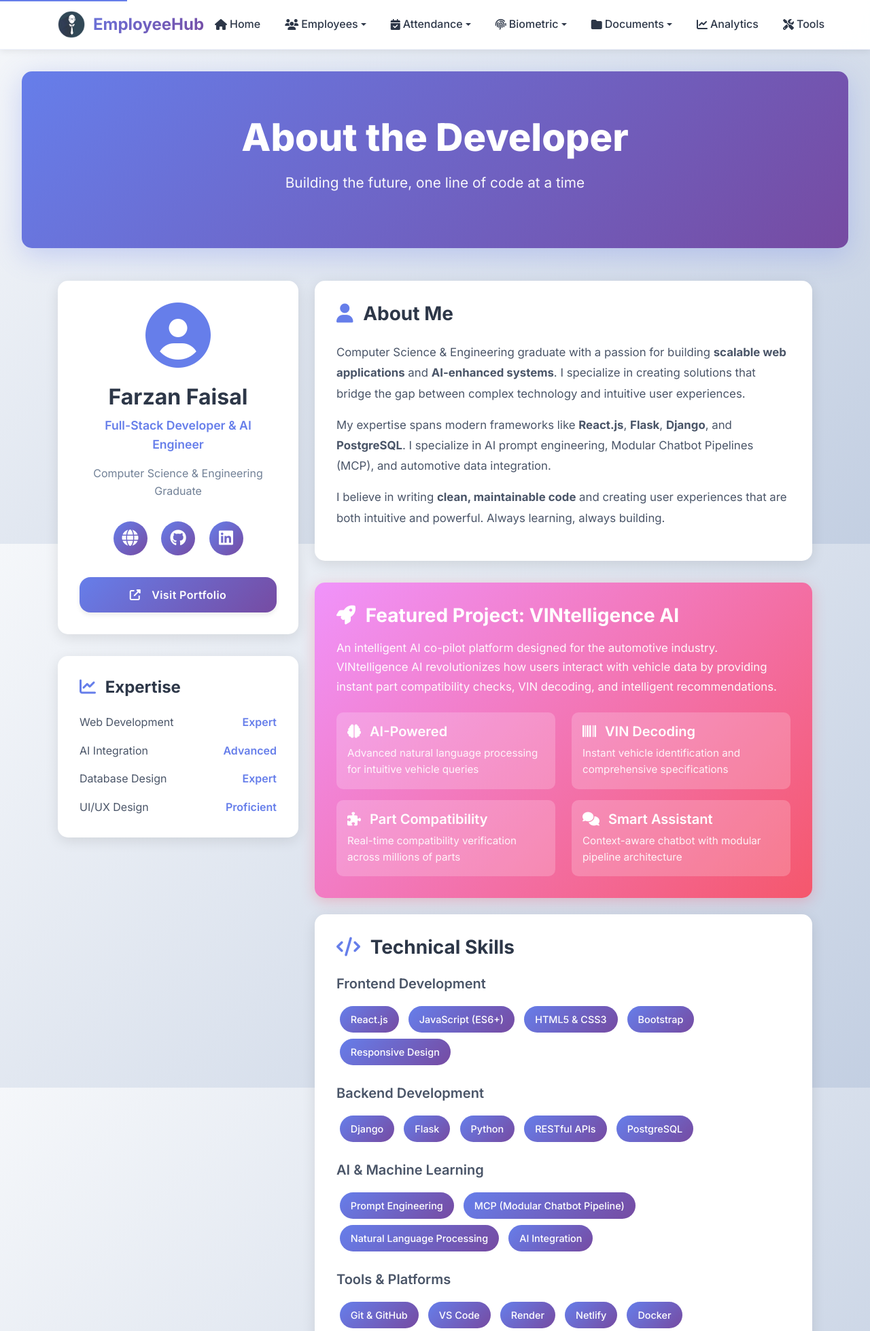
After one commit to farzanfaizal/EMPLOYEEHUB, a Django app: page /about in a window 1280 px wide. The commit adds this page. Shown: the top 1958 px of the page at 68% size. Run offline with Django 4.2, Linux system fonts and the light colour scheme.

Commit message:
Add professional About page with developer portfolio
- Create comprehensive About page showcasing developer Farzan Faisal
- Feature VINtelligence AI project (renamed from AuriX) with detailed description
- Display technical skills: React.js, Django, Flask, PostgreSQL, AI/MCP
- Include portfolio link: https://im-farzan.netlify.app/
- Add development philosophy and expertise sections
- Connect footer About link to new /about route
- Professional gradient design with interactive elements

The About page highlights the developer's expertise in full-stack development,
AI integration, and automotive technology solutions.

🤖 Generated with [Claude Code](https://claude.com/claude-code)

Co-Authored-By: Claude <noreply@anthropic.com>

```diff
--- /dev/null
+++ b/emp_app/templates/about.html
@@ -0,0 +1,315 @@
+{% extends 'base.html' %}
+{% load static %}
+
+{% block title %}About the Developer - EmployeeHub{% endblock %}
+
+{% block extra_css %}
+<style>
+    .about-hero {
+        background: linear-gradient(135deg, #667eea 0%, #764ba2 100%);
+        color: white;
+        padding: 4rem 0;
+        margin-bottom: 3rem;
+        border-radius: 15px;
+        box-shadow: 0 10px 40px rgba(102, 126, 234, 0.3);
+    }
+
+    .about-card {
+        background: white;
+        border-radius: 15px;
+        padding: 2rem;
+        box-shadow: 0 5px 20px rgba(0,0,0,0.1);
+        margin-bottom: 2rem;
+        transition: transform 0.3s ease;
+    }
+
+    .about-card:hover {
+        transform: translateY(-5px);
+        box-shadow: 0 10px 30px rgba(0,0,0,0.15);
+    }
+
+    .skill-badge {
+        display: inline-block;
+        background: linear-gradient(135deg, #667eea 0%, #764ba2 100%);
+        color: white;
+        padding: 0.5rem 1rem;
+        border-radius: 25px;
+        margin: 0.3rem;
+        font-size: 0.9rem;
+        font-weight: 500;
+    }
+
+    .project-card {
+        background: linear-gradient(135deg, #f093fb 0%, #f5576c 100%);
+        color: white;
+        padding: 2rem;
+        border-radius: 15px;
+        margin-bottom: 1.5rem;
+        box-shadow: 0 5px 20px rgba(245, 87, 108, 0.3);
+    }
+
+    .social-link {
+        display: inline-block;
+        width: 50px;
+        height: 50px;
+        line-height: 50px;
+        text-align: center;
+        border-radius: 50%;
+        background: linear-gradient(135deg, #667eea 0%, #764ba2 100%);
+        color: white;
+        font-size: 1.5rem;
+        margin: 0.5rem;
+        transition: all 0.3s ease;
+        text-decoration: none;
+    }
+
+    .social-link:hover {
+        transform: scale(1.1);
+        box-shadow: 0 5px 15px rgba(102, 126, 234, 0.4);
+        color: white;
+    }
+
+    .timeline-item {
+        border-left: 3px solid #667eea;
+        padding-left: 2rem;
+        margin-bottom: 2rem;
+        position: relative;
+    }
+
+    .timeline-item::before {
+        content: '';
+        position: absolute;
+        left: -8px;
+        top: 0;
+        width: 13px;
+        height: 13px;
+        border-radius: 50%;
+        background: #667eea;
+    }
+</style>
+{% endblock %}
+
+{% block content %}
+<section class="page-container">
+    <!-- Hero Section -->
+    <div class="about-hero text-center">
+        <div class="container">
+            <h1 class="display-4 mb-3" style="font-weight: 800;">About the Developer</h1>
+            <p class="lead" style="font-size: 1.3rem; opacity: 0.95;">Building the future, one line of code at a time</p>
+        </div>
+    </div>
+
+    <div class="container">
+        <div class="row">
+            <!-- Main Profile Card -->
+            <div class="col-lg-4 mb-4">
+                <div class="about-card text-center">
+                    <div class="mb-4">
+                        <i class="fas fa-user-circle" style="font-size: 6rem; color: #667eea;"></i>
+                    </div>
+                    <h2 style="font-weight: 700; color: #2d3748;">Farzan Faisal</h2>
+                    <p style="color: #667eea; font-weight: 600; font-size: 1.1rem;">Full-Stack Developer & AI Engineer</p>
+                    <p style="color: #718096; margin-bottom: 1.5rem;">Computer Science & Engineering Graduate</p>
+
+                    <!-- Social Links -->
+                    <div class="mt-4">
+                        <a href="https://im-farzan.netlify.app/" target="_blank" class="social-link" aria-label="Portfolio">
+                            <i class="fas fa-globe"></i>
+                        </a>
+                        <a href="https://github.com/farzanfaizal" target="_blank" class="social-link" aria-label="GitHub">
+                            <i class="fab fa-github"></i>
+                        </a>
+                        <a href="https://linkedin.com/in/farzan-faisal" target="_blank" class="social-link" aria-label="LinkedIn">
+                            <i class="fab fa-linkedin"></i>
+                        </a>
+                    </div>
+
+                    <a href="https://im-farzan.netlify.app/" target="_blank" class="btn btn-gradient mt-4" style="width: 100%;">
+                        <i class="fas fa-external-link-alt me-2"></i> Visit Portfolio
+                    </a>
+                </div>
+
+                <!-- Quick Stats -->
+                <div class="about-card">
+                    <h4 style="font-weight: 700; color: #2d3748; margin-bottom: 1.5rem;">
+                        <i class="fas fa-chart-line me-2" style="color: #667eea;"></i> Expertise
+                    </h4>
+                    <div class="d-flex justify-content-between mb-3">
+                        <span style="color: #4a5568;">Web Development</span>
+                        <span style="color: #667eea; font-weight: 600;">Expert</span>
+                    </div>
+                    <div class="d-flex justify-content-between mb-3">
+                        <span style="color: #4a5568;">AI Integration</span>
+                        <span style="color: #667eea; font-weight: 600;">Advanced</span>
+                    </div>
+                    <div class="d-flex justify-content-between mb-3">
+                        <span style="color: #4a5568;">Database Design</span>
+                        <span style="color: #667eea; font-weight: 600;">Expert</span>
+                    </div>
+                    <div class="d-flex justify-content-between">
+                        <span style="color: #4a5568;">UI/UX Design</span>
+                        <span style="color: #667eea; font-weight: 600;">Proficient</span>
+                    </div>
+                </div>
+            </div>
+
+            <!-- Main Content -->
+            <div class="col-lg-8">
+                <!-- About Me -->
+                <div class="about-card">
+                    <h3 style="font-weight: 700; color: #2d3748; margin-bottom: 1.5rem;">
+                        <i class="fas fa-user me-2" style="color: #667eea;"></i> About Me
+                    </h3>
+                    <p style="color: #4a5568; line-height: 1.8; font-size: 1.05rem;">
+                        Computer Science & Engineering graduate with a passion for building <strong>scalable web applications</strong> and <strong>AI-enhanced systems</strong>.
+                        I specialize in creating solutions that bridge the gap between complex technology and intuitive user experiences.
+                    </p>
+                    <p style="color: #4a5568; line-height: 1.8; font-size: 1.05rem;">
+                        My expertise spans modern frameworks like <strong>React.js</strong>, <strong>Flask</strong>, <strong>Django</strong>, and <strong>PostgreSQL</strong>.
+                        I specialize in AI prompt engineering, Modular Chatbot Pipelines (MCP), and automotive data integration.
+                    </p>
+                    <p style="color: #4a5568; line-height: 1.8; font-size: 1.05rem;">
+                        I believe in writing <strong>clean, maintainable code</strong> and creating user experiences that are both intuitive and powerful.
+                        Always learning, always building.
+                    </p>
+                </div>
+
+                <!-- Featured Project -->
+                <div class="project-card">
+                    <h3 style="font-weight: 700; margin-bottom: 1rem;">
+                        <i class="fas fa-rocket me-2"></i> Featured Project: VINtelligence AI
+                    </h3>
+                    <p style="opacity: 0.95; line-height: 1.7; font-size: 1.05rem; margin-bottom: 1.5rem;">
+                        An intelligent AI co-pilot platform designed for the automotive industry. VINtelligence AI revolutionizes how users interact with vehicle data
+                        by providing instant part compatibility checks, VIN decoding, and intelligent recommendations.
+                    </p>
+                    <div class="row">
+                        <div class="col-md-6 mb-3">
+                            <div style="background: rgba(255,255,255,0.2); padding: 1rem; border-radius: 10px;">
+                                <h5 style="font-weight: 600; margin-bottom: 0.5rem;">
+                                    <i class="fas fa-brain me-2"></i> AI-Powered
+                                </h5>
+                                <p style="margin: 0; font-size: 0.95rem; opacity: 0.9;">
+                                    Advanced natural language processing for intuitive vehicle queries
+                                </p>
+                            </div>
+                        </div>
+                        <div class="col-md-6 mb-3">
+                            <div style="background: rgba(255,255,255,0.2); padding: 1rem; border-radius: 10px;">
+                                <h5 style="font-weight: 600; margin-bottom: 0.5rem;">
+                                    <i class="fas fa-barcode me-2"></i> VIN Decoding
+                                </h5>
+                                <p style="margin: 0; font-size: 0.95rem; opacity: 0.9;">
+                                    Instant vehicle identification and comprehensive specifications
+                                </p>
+                            </div>
+                        </div>
+                        <div class="col-md-6">
+                            <div style="background: rgba(255,255,255,0.2); padding: 1rem; border-radius: 10px;">
+                                <h5 style="font-weight: 600; margin-bottom: 0.5rem;">
+                                    <i class="fas fa-puzzle-piece me-2"></i> Part Compatibility
+                                </h5>
+                                <p style="margin: 0; font-size: 0.95rem; opacity: 0.9;">
+                                    Real-time compatibility verification across millions of parts
+                                </p>
+                            </div>
+                        </div>
+                        <div class="col-md-6">
+                            <div style="background: rgba(255,255,255,0.2); padding: 1rem; border-radius: 10px;">
+                                <h5 style="font-weight: 600; margin-bottom: 0.5rem;">
+                                    <i class="fas fa-comments me-2"></i> Smart Assistant
+                                </h5>
+                                <p style="margin: 0; font-size: 0.95rem; opacity: 0.9;">
+                                    Context-aware chatbot with modular pipeline architecture
+                                </p>
+                            </div>
+                        </div>
+                    </div>
+                </div>
+
+                <!-- Technical Skills -->
+                <div class="about-card">
+                    <h3 style="font-weight: 700; color: #2d3748; margin-bottom: 1.5rem;">
+                        <i class="fas fa-code me-2" style="color: #667eea;"></i> Technical Skills
+                    </h3>
+
+                    <div class="mb-4">
+                        <h5 style="color: #4a5568; font-weight: 600; margin-bottom: 1rem;">Frontend Development</h5>
+                        <span class="skill-badge">React.js</span>
+                        <span class="skill-badge">JavaScript (ES6+)</span>
+                        <span class="skill-badge">HTML5 & CSS3</span>
+                        <span class="skill-badge">Bootstrap</span>
+                        <span class="skill-badge">Responsive Design</span>
+                    </div>
+
+                    <div class="mb-4">
+                        <h5 style="color: #4a5568; font-weight: 600; margin-bottom: 1rem;">Backend Development</h5>
+                        <span class="skill-badge">Django</span>
+                        <span class="skill-badge">Flask</span>
+                        <span class="skill-badge">Python</span>
+                        <span class="skill-badge">RESTful APIs</span>
+                        <span class="skill-badge">PostgreSQL</span>
+                    </div>
+
+                    <div class="mb-4">
+                        <h5 style="color: #4a5568; font-weight: 600; margin-bottom: 1rem;">AI & Machine Learning</h5>
+                        <span class="skill-badge">Prompt Engineering</span>
+                        <span class="skill-badge">MCP (Modular Chatbot Pipeline)</span>
+                        <span class="skill-badge">Natural Language Processing</span>
+                        <span class="skill-badge">AI Integration</span>
+                    </div>
+
+                    <div>
+                        <h5 style="color: #4a5568; font-weight: 600; margin-bottom: 1rem;">Tools & Platforms</h5>
+                        <span class="skill-badge">Git & GitHub</span>
+                        <span class="skill-badge">VS Code</span>
+                        <span class="skill-badge">Render</span>
+                        <span class="skill-badge">Netlify</span>
+                        <span class="skill-badge">Docker</span>
+                    </div>
+                </div>
+
+                <!-- Development Philosophy -->
+                <div class="about-card">
+                    <h3 style="font-weight: 700; color: #2d3748; margin-bottom: 1.5rem;">
+                        <i class="fas fa-lightbulb me-2" style="color: #667eea;"></i> Development Philosophy
+                    </h3>
+
+                    <div class="timeline-item">
+                        <h5 style="color: #2d3748; font-weight: 600;">Clean Code</h5>
+                        <p style="color: #4a5568;">Write code that humans can read and understand. Prioritize clarity, maintainability, and documentation.</p>
+                    </div>
+
+                    <div class="timeline-item">
+                        <h5 style="color: #2d3748; font-weight: 600;">User-Centric Design</h5>
+                        <p style="color: #4a5568;">Every feature should solve a real problem. Focus on intuitive interfaces and seamless user experiences.</p>
+                    </div>
+
+                    <div class="timeline-item">
+                        <h5 style="color: #2d3748; font-weight: 600;">Continuous Learning</h5>
+                        <p style="color: #4a5568;">Technology evolves rapidly. Stay curious, experiment with new tools, and never stop improving.</p>
+                    </div>
+
+                    <div class="timeline-item" style="border-left: none; margin-bottom: 0;">
+                        <h5 style="color: #2d3748; font-weight: 600;">Scalable Solutions</h5>
+                        <p style="color: #4a5568; margin-bottom: 0;">Build systems that grow with user needs. Plan for scale, optimize for performance.</p>
+                    </div>
+                </div>
+
+                <!-- Contact -->
+                <div class="about-card text-center" style="background: linear-gradient(135deg, #667eea 0%, #764ba2 100%); color: white;">
+                    <h3 style="font-weight: 700; margin-bottom: 1rem;">
+                        <i class="fas fa-envelope me-2"></i> Let's Connect
+                    </h3>
+                    <p style="opacity: 0.95; margin-bottom: 1.5rem; font-size: 1.05rem;">
+                        Interested in collaboration or have a project in mind? Feel free to reach out!
+                    </p>
+                    <a href="https://im-farzan.netlify.app/" target="_blank" class="btn btn-light btn-lg">
+                        <i class="fas fa-paper-plane me-2"></i> Get in Touch
+                    </a>
+                </div>
+            </div>
+        </div>
+    </div>
+</section>
+{% endblock %}
--- a/emp_app/templates/base.html
+++ b/emp_app/templates/base.html
@@ -138,7 +138,7 @@
                     <div class="footer-links">
                         <a href="/" class="footer-link">Home</a>
                         <a href="/all-emp" class="footer-link">Employees</a>
-                        <a href="#" class="footer-link">About</a>
+                        <a href="/about" class="footer-link">About</a>
                         <a href="#" class="footer-link">Contact</a>
                     </div>
                 </div>
--- a/emp_app/urls.py
+++ b/emp_app/urls.py
@@ -45,4 +45,7 @@ urlpatterns = [
     path('hr-tools/export-directory', views.employeeDirectoryExport, name='export-directory'),
     path('hr-tools/birthday-reminders', views.birthdayReminders, name='birthday-reminders'),
     path('hr-tools/salary-calculator', views.salaryCalculator, name='salary-calculator'),
+
+    # About Page
+    path('about', views.about, name='about'),
 ]
--- a/emp_app/views.py
+++ b/emp_app/views.py
@@ -843,3 +843,9 @@ def salaryCalculator(request):
         return render(request, 'hr_tools/salary_calculator.html', context)
 
     return render(request, 'hr_tools/salary_calculator.html', {})
+
+
+# About Page View
+def about(request):
+    """Display developer information and portfolio"""
+    return render(request, 'about.html')
```
